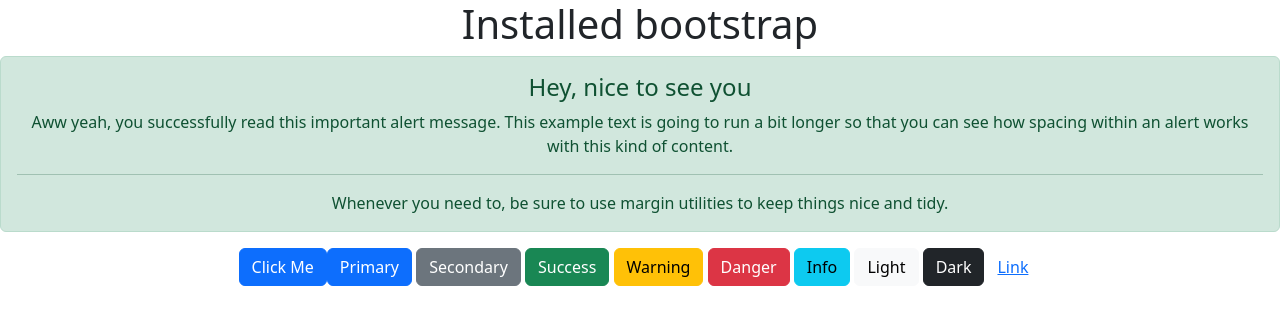
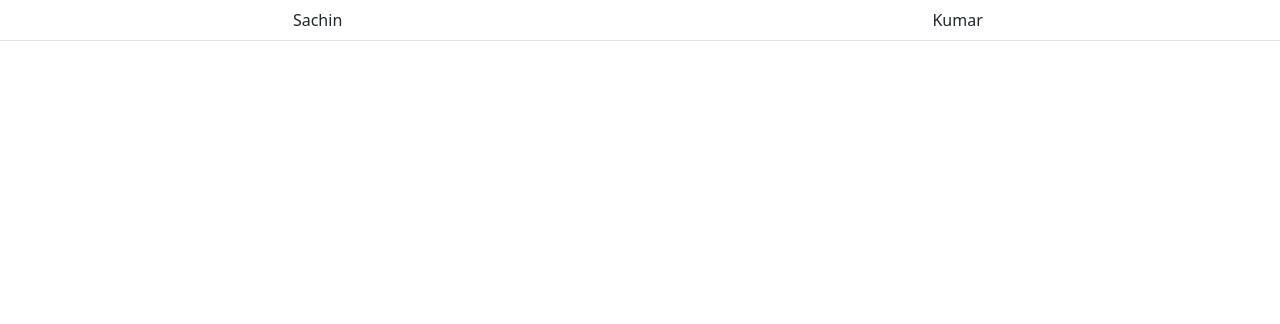
Before and after one commit to Sachin-RJ7/React-Tut, a React (Create React App) app: page / in a window 1280 px wide. Shown: the top 324 px of the page. Built offline with nearby package versions, Linux system fonts and the light colour scheme.

Commit message:
done fragment

```diff
--- a/src/App.js
+++ b/src/App.js
@@ -1,35 +1,19 @@
 import "./App.css";
-import { Button, Alert } from "react-bootstrap";
+import { Table } from "react-bootstrap";
+import Child from "./Child";
 
 function App()
 {
 
   return (
     <div className="App">
-    <h1>Installed bootstrap</h1>
-    <Alert variant="success">
-      <Alert.Heading>Hey, nice to see you</Alert.Heading>
-      <p>
-        Aww yeah, you successfully read this important alert message. This
-        example text is going to run a bit longer so that you can see how
-        spacing within an alert works with this kind of content.
-      </p>
-      <hr />
-      <p className="mb-0">
-        Whenever you need to, be sure to use margin utilities to keep things
-        nice and tidy.
-      </p>
-    </Alert>
-      <Button onClick={()=>{alert("Hello, brother")}}>Click Me</Button>
-      <Button variant="primary">Primary</Button>{' '}
-      <Button variant="secondary">Secondary</Button>{' '}
-      <Button variant="success">Success</Button>{' '}
-      <Button variant="warning">Warning</Button>{' '}
-      <Button variant="danger">Danger</Button>{' '}
-      <Button variant="info">Info</Button>{' '}
-      <Button variant="light">Light</Button>{' '}
-      <Button variant="dark">Dark</Button>
-      <Button variant="link">Link</Button>
+      <Table>
+        <tbody>
+          <tr>
+            <Child />
+          </tr>
+        </tbody>
+      </Table>
     </div>
   )
 
--- a/src/Child.js
+++ b/src/Child.js
@@ -1,8 +1,12 @@
-import React from "react";
+
 
 function Child(props){
     return(
-        <button onClick={props.data}>Click me</button>
+        // fragment
+        <>
+            <td>Sachin</td>
+            <td>Kumar</td>
+        </>
     )
 }
 
```
